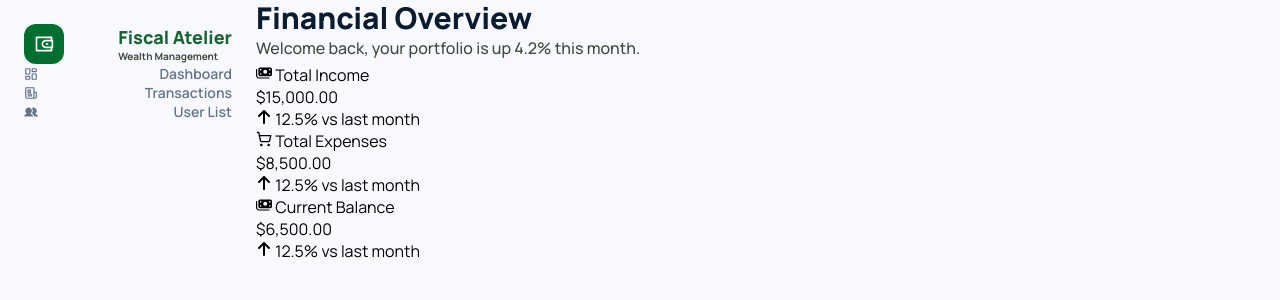
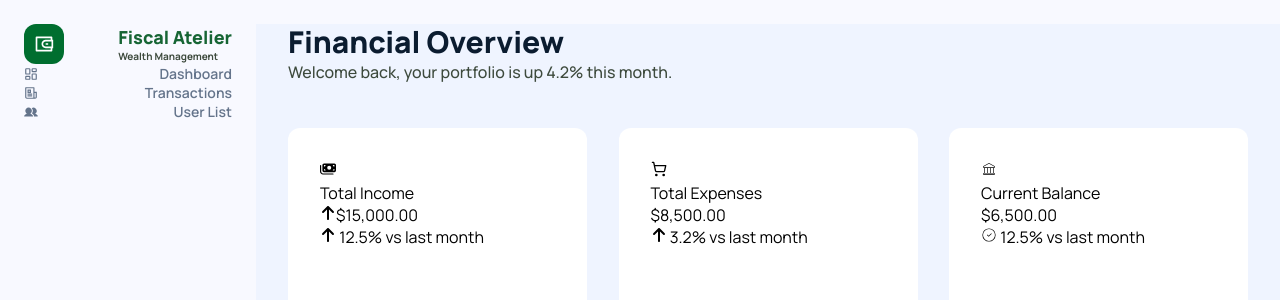
Before and after one commit to MrJasurMC/Hackathon, a React (Vite) app: page / in a window 1280 px wide. Shown: the top 300 px of the page. Built offline with nearby package versions, Linux system fonts and the light colour scheme.

Commit message:
changer mirshohid

```diff
--- a/src/pages/Financial/Financial.css
+++ b/src/pages/Financial/Financial.css
@@ -1,12 +1,18 @@
 .dash{
     width: 1024px;
     height: 1023px;
+    background-color: #EFF4FF;
+    margin-top: 24px;
+    display: flex;
+    flex-direction: column;
+    align-items: center;
 }
 .text-dash{
     width: 960px;
     height: 64px;
     display: flex;
     flex-direction: column;
+    margin-bottom: 40px;
 }
 .text-dash h1{
     font-size: 30px;
@@ -20,3 +26,16 @@
     line-height: 24px;
     color: #3D4A3D;
 }
+.totals-dash{
+    width: 960px;
+    height: 220px;
+    display: flex;
+    justify-content: space-between;
+}
+.box-dash{
+    width: 299px;
+height: 220px;
+border-radius: 12px;
+padding: 32px;
+background-color: #FFFFFF;
+}
--- a/src/pages/Financial/Financial.jsx
+++ b/src/pages/Financial/Financial.jsx
@@ -3,6 +3,8 @@ import "./Financial.css"
 import { FaMoneyBills } from "react-icons/fa6";
 import { FaArrowUp } from "react-icons/fa6";
 import { LuShoppingCart } from "react-icons/lu";
+import { CiCircleCheck } from "react-icons/ci";
+import { CiBank } from "react-icons/ci";
 
 function Financial() {
   return (
@@ -14,19 +16,19 @@ function Financial() {
 
         <div className="totals-dash">
             <div className="box-dash">
-                <div className="name-box"><FaMoneyBills /> Total Income</div>
-                <div className="price-box">$15,000.00</div>
+                <div className="name-box"><div className="icon-total"><FaMoneyBills /> </div>Total Income</div>
+                <div className="price-box"><FaArrowUp />$15,000.00</div>
                 <div className="month-box"><FaArrowUp /> 12.5% vs last month</div>
             </div>
             <div className="box-dash">
-                <div className="name-box"><LuShoppingCart /> Total Expenses</div>
+                <div className="name-box"><div className="icon-total"><LuShoppingCart /></div> Total Expenses</div>
                 <div className="price-box">$8,500.00</div>
-                <div className="month-box"><FaArrowUp /> 12.5% vs last month</div>
+                <div className="month-box"><FaArrowUp /> 3.2% vs last month</div>
             </div>
             <div className="box-dash">
-                <div className="name-box"><FaMoneyBills /> Current Balance</div>
+                <div className="name-box"><div className="icon-total"><CiBank /></div> Current Balance</div>
                 <div className="price-box">$6,500.00</div>
-                <div className="month-box"><FaArrowUp /> 12.5% vs last month</div>
+                <div className="month-box"><CiCircleCheck /> 12.5% vs last month</div>
             </div>
         </div>
     </section>
```
